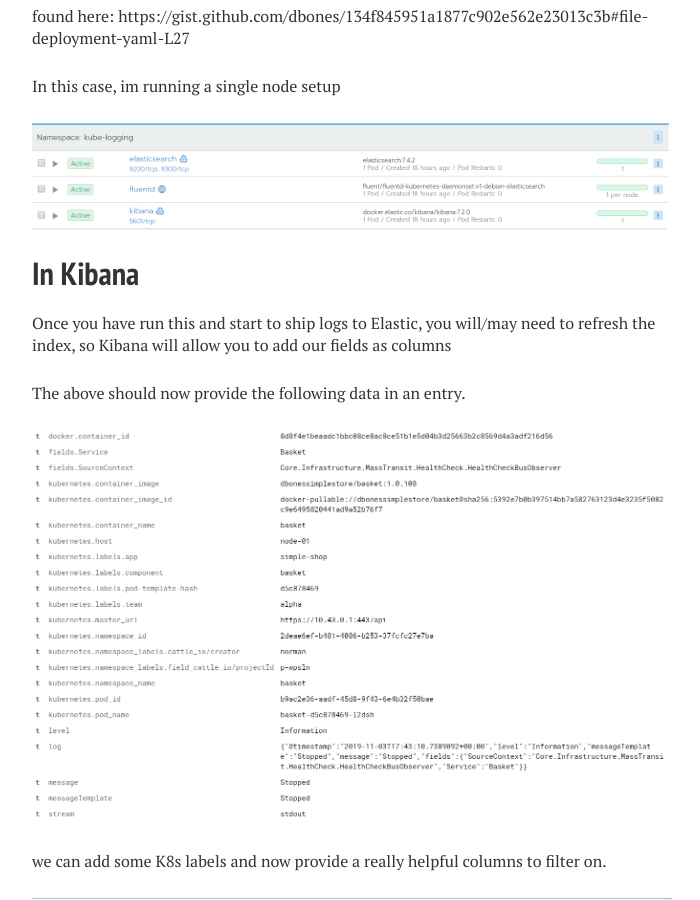
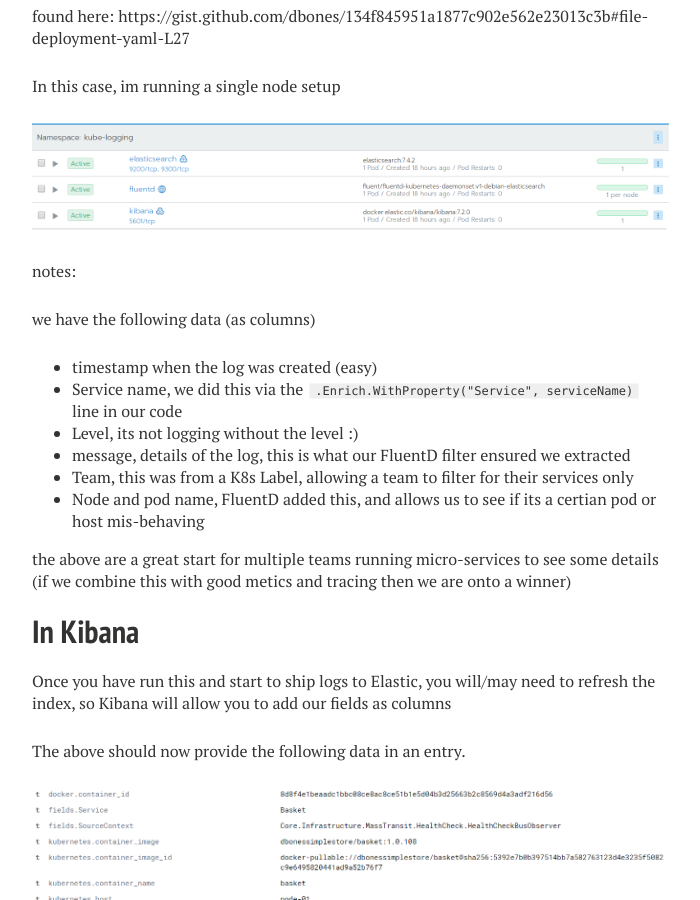
Before and after one commit to dbones/dbones.github.io, a Jekyll site: the page built from _posts/2019-11-03-efk-with-serilog.md, in a window 1280 px wide and 900 px high, scrolled down 3392 px. Shown: the whole window, without its empty margins (288-988 px from the left). Built offline with Jekyll 4.4.1, drawn with Linux system fonts in a browser that asks for light colours; nearby versions of some CDN libraries.

Commit message:
added some more comments

```diff
--- a/_posts/2019-11-03-efk-with-serilog.md
+++ b/_posts/2019-11-03-efk-with-serilog.md
@@ -114,6 +114,21 @@ In this case, im running a single node setup
 
 ![](https://raw.githubusercontent.com/dbones/dbones.github.io/master/images/posts/2019/fluentd/1-node-es-setup.png)
 
+notes:
+
+we have the following data (as columns)
+
+- timestamp when the log was created (easy)
+- Service name, we did this via the `.Enrich.WithProperty("Service", serviceName)` line in our code
+- Level, its not logging without the level :)
+- message, details of the log, this is what our FluentD filter ensured we extracted
+- Team, this was from a K8s Label, allowing a team to filter for their services only
+- Node and pod name, FluentD added this, and allows us to see if its a certian pod or host mis-behaving
+
+
+
+the above are a great start for multiple teams running micro-services to see some details (if we combine this with good metics and tracing then we are onto a winner)
+
 
 # In Kibana
 
```
